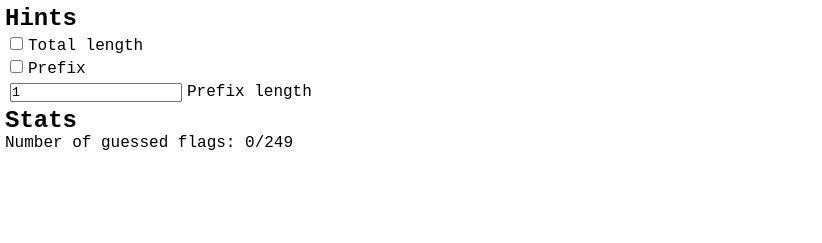
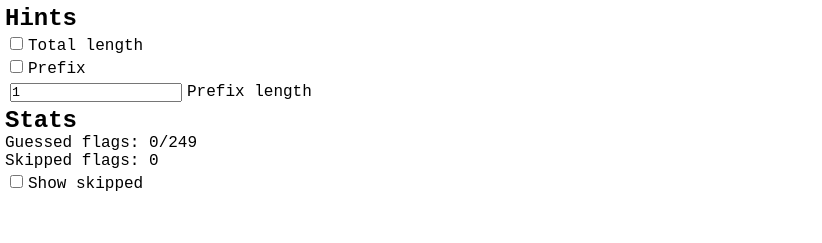
Before and after one commit to kavfixnel/flags-of-the-world, a React (Create React App) app: page / in a window 1280 px wide. Shown: the top 243 px of the page, without its empty margins (0-822 px from the left). Built offline with nearby package versions, Linux system fonts and the light colour scheme.

Commit message:
feat: Add showSkipped setting option

```diff
--- a/src/App.js
+++ b/src/App.js
@@ -9,11 +9,11 @@ import Flag from "./components/Flag";
 function App() {
   const [currentCountry, setCurrentCountry] = usePersistedState(
     null,
-    "gameSate.currentCountry"
+    "game.state.currentCountry"
   );
   const [guessedCountries, setGuessedCountries] = usePersistedState(
     [],
-    "gameSate.guessedCountries"
+    "game.state.guessedCountries"
   );
 
   const [guess, setGuess] = useState("");
@@ -75,9 +75,10 @@ function App() {
     nextFlag();
   };
 
-  const [totalLengthHint, settotalLengthHint] = usePersistedState(false, 'hint.totalLength');
-  const [prefixHint, setPrefixHint] = usePersistedState(false, 'hint.prefix');
-  const [prefixLengthHint, setPrefixLengthHint] = usePersistedState(1, 'hint.prefixLengthHint');
+  const [totalLengthHint, settotalLengthHint] = usePersistedState(false, 'game.hint.totalLength');
+  const [prefixHint, setPrefixHint] = usePersistedState(false, 'game.hint.prefix');
+  const [prefixLengthHint, setPrefixLengthHint] = usePersistedState(1, 'game.hint.prefixLengthHint');
+  const [showSkipped, setShowSkipped] = usePersistedState(false, 'game.setting.showSkipped');
 
   return currentCountry == null ? (
     <></>
@@ -91,8 +92,10 @@ function App() {
         prefixLengthHint={prefixLengthHint}
         setPrefixLengthHint={setPrefixLengthHint}
         guessedCountries={guessedCountries}
+        showSkipped={showSkipped}
+        setShowSkipped={setShowSkipped}
       />
-      <GuessedCountries countries={guessedCountries} />
+      <GuessedCountries countries={guessedCountries} showSkipped={showSkipped} />
 
       <div className="main ">
         <Flag
--- a/src/components/GuessedCountries.js
+++ b/src/components/GuessedCountries.js
@@ -1,7 +1,7 @@
-function GuessedCountries({ countries }) {
+function GuessedCountries({ countries, showSkipped }) {
   return (
     <div className="guessedFlags">
-      {countries.map((c, i) => (
+      {countries.filter((e) => showSkipped ? true : e.status === 'guessed').map((c, i) => (
         <div key={i} className={c.status}>
           <img
             src={`https://flagcdn.com/w320/${c.alpha2}.png`}
--- a/src/components/Settings.js
+++ b/src/components/Settings.js
@@ -12,6 +12,8 @@ function GuessedCountries({
   prefixLengthHint,
   setPrefixLengthHint,
   guessedCountries,
+  showSkipped,
+  setShowSkipped
 }) {
   return (
     <div className="settings">
@@ -47,13 +49,29 @@ function GuessedCountries({
 
       <h2>Stats</h2>
       <p>
-        Number of guessed flags:{" "}
+        Guessed flags:{" "}
         {guessedCountries.reduce(
           (prev, cur) => prev + (cur.status === "guessed" ? 1 : 0),
           0
-        )}
+          )}
         /{countries.length}
       </p>
+      <p>
+        Skipped flags:{" "}
+        {guessedCountries.reduce(
+          (prev, cur) => prev + (cur.status !== "guessed" ? 1 : 0),
+          0
+          )}
+      </p>
+      <label>
+        <input
+          type="checkbox"
+          checked={showSkipped}
+          onChange={(e) => handleCheckChange(e, setShowSkipped)}
+        />
+        Show skipped
+      </label>
+      <br />
     </div>
   );
 }
```
